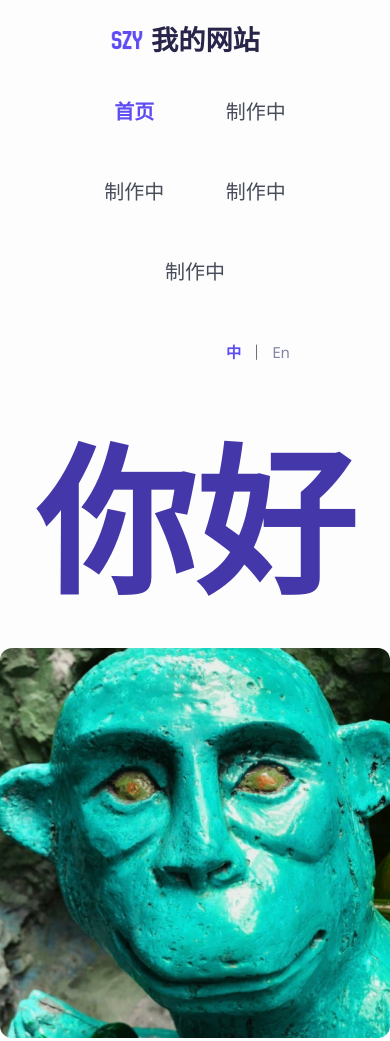
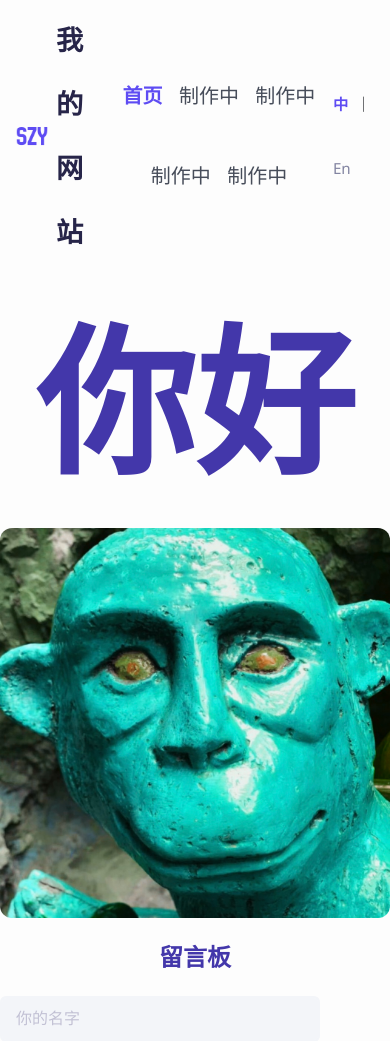
Before and after one commit to shizhongyu7/mysite, a Flask app: page / in a window 390 px wide. Shown: the top 1041 px of the page. Run offline with Flask 3, Linux system fonts and the light colour scheme; data that the repository does not hold is empty.

Commit message:
mobile v1

```diff
--- a/static/css/style.css
+++ b/static/css/style.css
@@ -57,28 +57,6 @@ header {
   z-index: 999;
 }
 
-/* 针对小屏幕的修正 */
-@media (max-width: 768px) {
-  header {
-    flex-direction: column;
-    height: auto;
-    padding: 0.5rem 1rem;
-  }
-
-  header .navbar {
-    flex-wrap: wrap;
-    justify-content: center;
-  }
-
-  header .navbutton {
-    width: auto;
-    margin: 0.3rem;
-  }
-
-  header .setting {
-    margin-top: 0.5rem;
-  }
-}
 
 /* 左边的站点标题 */
 header .info {
@@ -320,7 +298,38 @@ footer {
 
 
 
+/* 针对小屏幕的修正 */
+@media (max-width: 768px) {
+  header {
+    height: auto;
+    padding: 0.5rem 1rem;
+  }
 
+  header .info {
+    width: fit-content;
+    height: fit-content;
+    margin: 0;
+    padding: 0;
+  }
+
+  header .navbar {
+    flex-wrap: wrap;
+    height: fit-content;
+    justify-content: center;
+    gap: 10px;
+  }
+
+  header .navbutton {
+    width: fit-content;
+    height: fit-content;
+  }
+
+  header .setting {
+    width: fit-content;
+    height: fit-content;
+    margin: 0;
+  }
+}
 
 @media (prefers-color-scheme: dark) {
   body {
```
